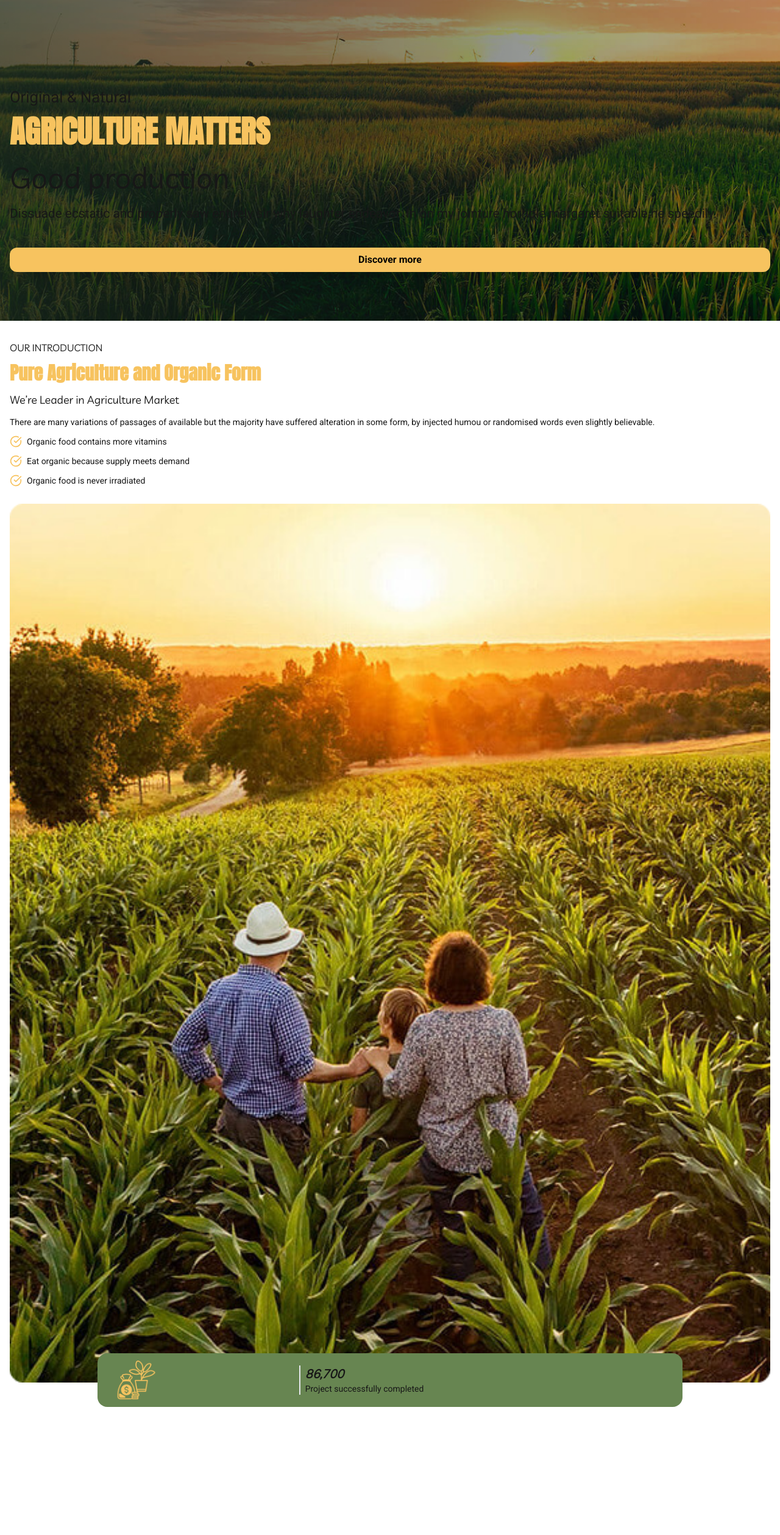
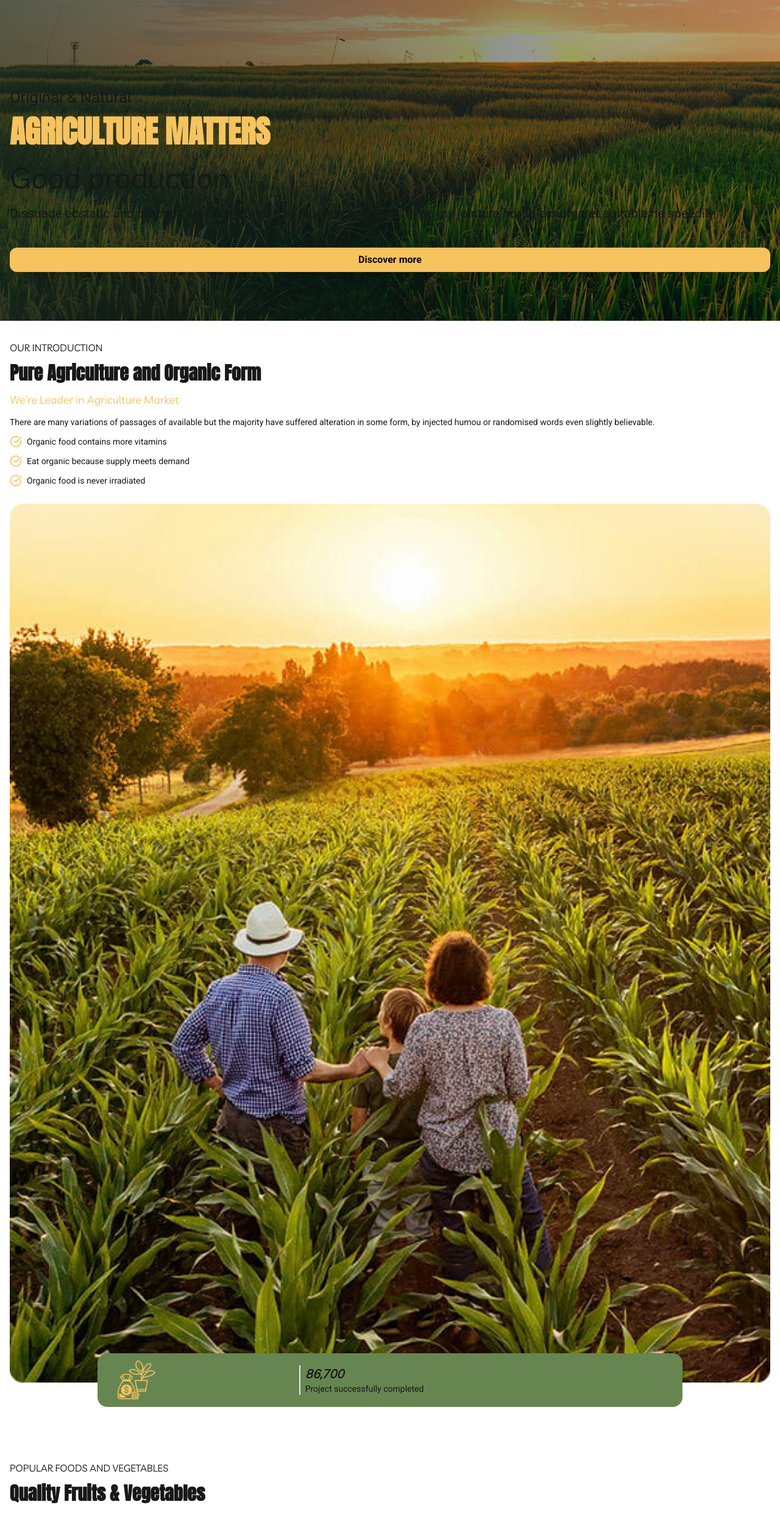
Before and after one commit to DevPBDias/landing-pages-folio, a Next.js app: page /farm in a window 1280 px wide. Shown: the part 234-2751 px from the top of the page at 61% size. Before the commit the page ends 2549 px from the top, so only its background shows below. Built offline with nearby package versions, Linux system fonts and the light colour scheme.

Commit message:
feat(products): create products components and styled it

```diff
--- a/src/app/farm/page.tsx
+++ b/src/app/farm/page.tsx
@@ -1,6 +1,7 @@
 import About from "@/components/farm/about/About";
 import Header from "@/components/farm/header/Header";
 import Hero from "@/components/farm/hero/Hero";
+import Products from "@/components/farm/products/Products";
 
 export default function FarmWbesite() {
   return (
@@ -8,6 +9,7 @@ export default function FarmWbesite() {
       <Header />
       <Hero />
       <About />
+      <Products />
     </main>
   );
 }
--- a/src/components/farm/about/ProductionText.tsx
+++ b/src/components/farm/about/ProductionText.tsx
@@ -5,10 +5,10 @@ const ProductionText = () => {
   return (
     <section className="px-4 w-full">
       <h3 className="font-medium text-base mb-3">OUR INTRODUCTION</h3>
-      <h1 className="font-bold text-3xl text-[var(--secondary-color)] mb-3">
+      <h1 className="font-bold text-3xl mb-3">
         Pure Agriculture and Organic Form
       </h1>
-      <h4 className="font-medium text-lg mb-3">
+      <h4 className="font-medium text-lg mb-3 text-[var(--secondary-color)]">
         We’re Leader in Agriculture Market
       </h4>
       <p className="font-medium text-sm mb-3">
--- /dev/null
+++ b/src/components/farm/constants/products.ts
@@ -0,0 +1,23 @@
+import natural1 from "@/assets/farm/icons/Icon_Apple.png";
+import natural2 from "@/assets/farm/icons/blueberry 3.png";
+import natural3 from "@/assets/farm/icons/icon-Strawberry.png";
+import natural4 from "@/assets/farm/icons/eggplant.png";
+import natural5 from "@/assets/farm/icons/cabbage.png";
+import natural6 from "@/assets/farm/icons/carrot.png";
+
+interface IProduct {
+  id: number;
+  name: string;
+  image: any;
+}
+
+const products: IProduct[] = [
+  { id: 1, name: "Apple", image: natural1 },
+  { id: 2, name: "Blueberry", image: natural2 },
+  { id: 3, name: "Strawberry", image: natural3 },
+  { id: 4, name: "Eggplant", image: natural4 },
+  { id: 5, name: "Cabbage", image: natural5 },
+  { id: 6, name: "Carrot", image: natural6 },
+];
+
+export default products;
--- a/src/components/farm/header/Header.tsx
+++ b/src/components/farm/header/Header.tsx
@@ -4,7 +4,7 @@ import MobileMenu from "./MobileMenu";
 
 const Header = () => {
   return (
-    <header className="w-full fixed p-4  z-40 bg-[var(--primary-color)]">
+    <header className="w-full fixed p-4  z-40 bg-[var(--light-primary-color)]">
       <Logo />
       <MobileMenu />
     </header>
--- /dev/null
+++ b/src/components/farm/products/ProductCard.tsx
@@ -0,0 +1,25 @@
+import Image from "next/image";
+
+type ProductProps = {
+  image: string;
+  name: string;
+};
+
+const ProductCard = (props: ProductProps) => {
+  return (
+    <div className=" w-full p-4 bg-[var(--light-primary-color)] flex flex-col justify-center items-center rounded-2xl gap-2">
+      <picture className="w-12 h-12">
+        <Image
+          src={props.image}
+          alt={props.name}
+          quality={100}
+          priority
+          className="w-full h-full object-cover"
+        />
+      </picture>
+      <p className="text-base">{props.name}</p>
+    </div>
+  );
+};
+
+export default ProductCard;
--- /dev/null
+++ b/src/components/farm/products/Products.tsx
@@ -0,0 +1,21 @@
+import React from "react";
+import products from "../constants/products";
+import ProductCard from "./ProductCard";
+
+const Products = () => {
+  return (
+    <section className="w-full flex flex-col py-8 px-4 my-12">
+      <h3 className="font-medium text-base mb-3 uppercase">
+        Popular Foods And Vegetables
+      </h3>
+      <h1 className="font-bold text-3xl mb-3">Quality Fruits & Vegetables</h1>
+      <div className="grid grid-cols-2 gap-4 justify-center items-center mt-10">
+        {products.map((item) => (
+          <ProductCard image={item.image} name={item.name} key={item.id} />
+        ))}
+      </div>
+    </section>
+  );
+};
+
+export default Products;
```
